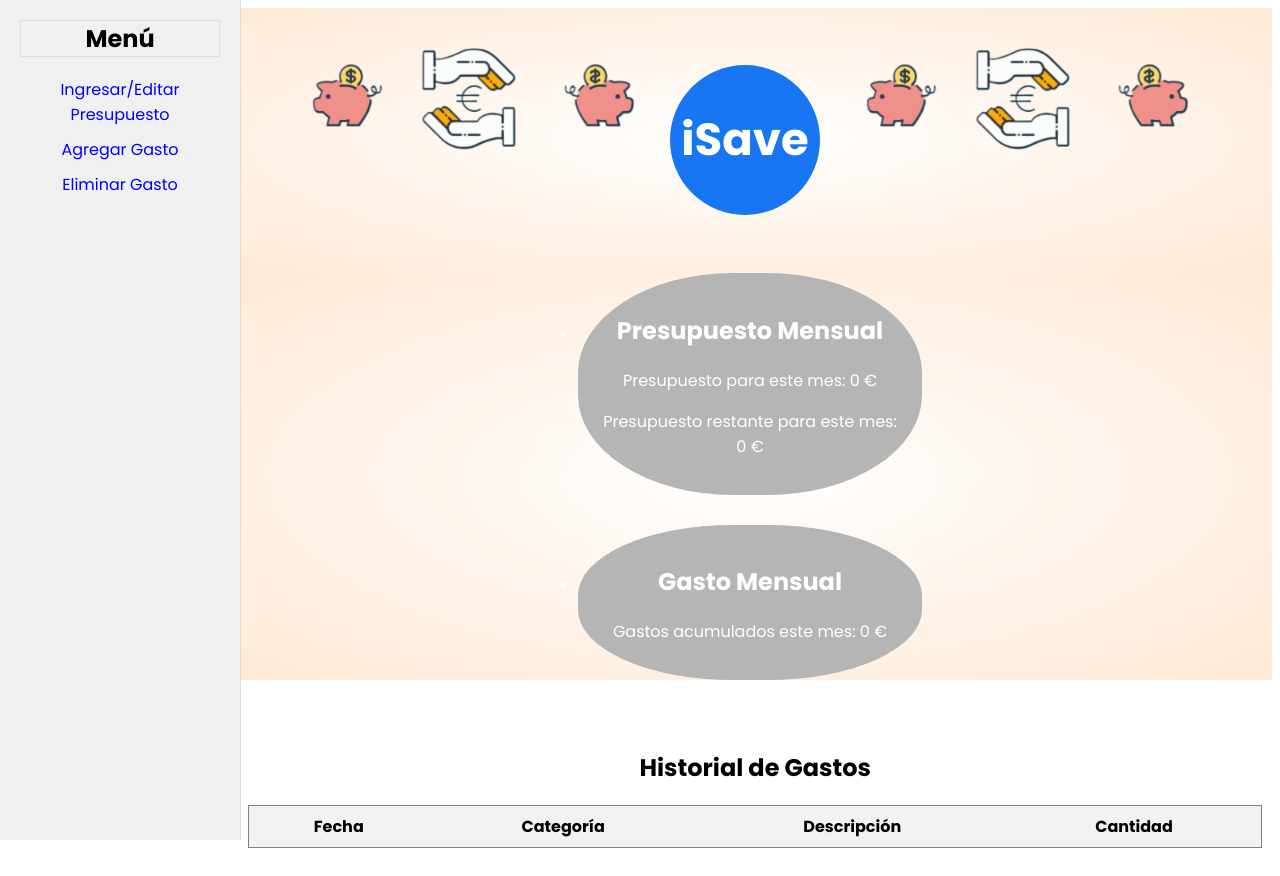
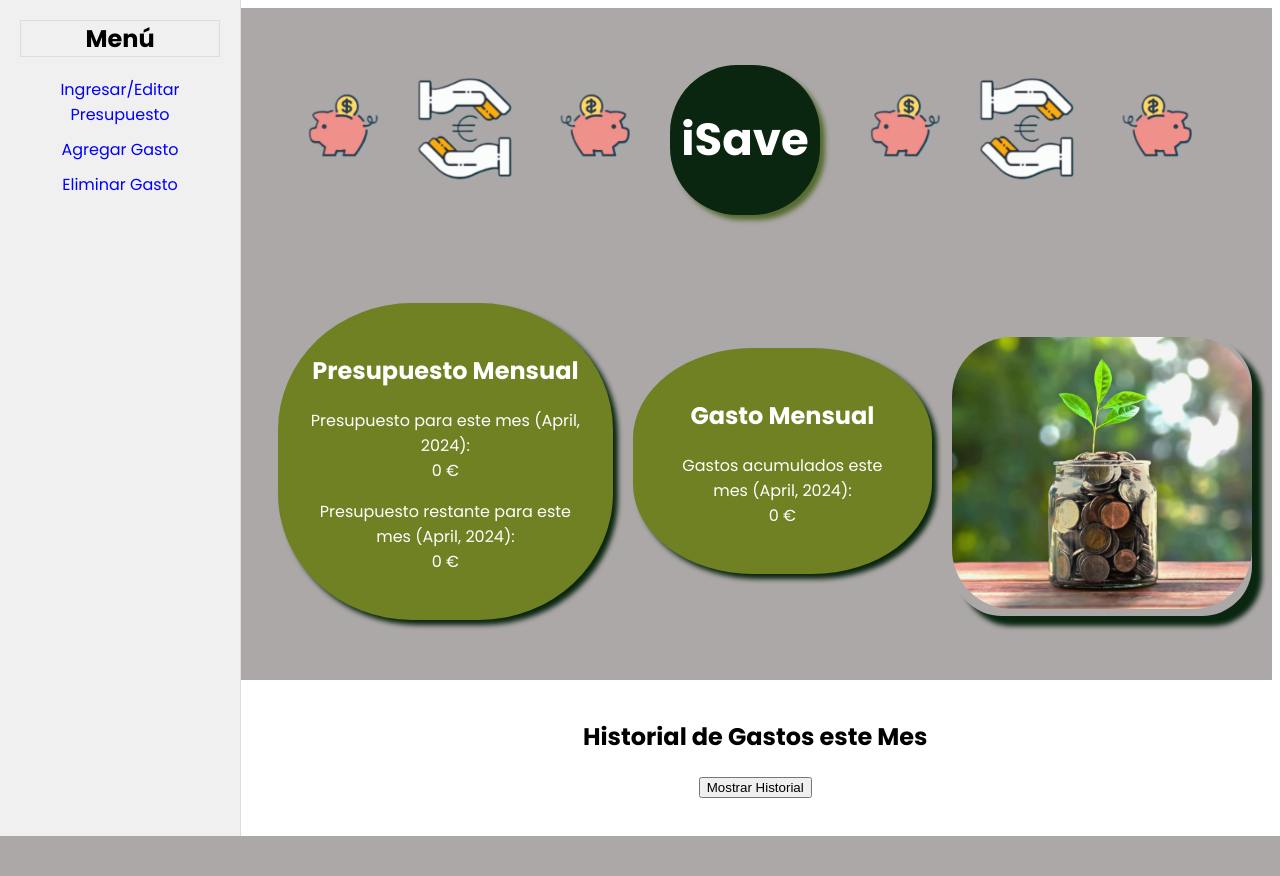
Before and after one commit to markelberg/Gestor-de-gastos-iSave-, a Django app: page /mi_gestor/home/ in a window 1280 px wide. After the commit the page ends 836 px from the top, so only its background shows below. Run offline with Django 5.2, Linux system fonts and the light colour scheme; a user stored in the database is signed in; data comes from the database, SQL or seed files in the repository; both versions use the stored data as it was after the commit; lists and menus that the app fills with data are empty.

Commit message:
more progress

```diff
--- a/mi_gestor/static/eliminar_gasto_style.css
+++ b/mi_gestor/static/eliminar_gasto_style.css
@@ -31,6 +31,7 @@ h1 {
 }
 
 form {
+    margin-top: 250px;
     display: flex;
     flex-direction: column;
 }
@@ -54,6 +55,8 @@ form button {
     color: #fff;
     border: none;
     border-radius: 4px;
+    margin-top: 20px;
+    margin-bottom: 40px;
     cursor: pointer;
     transition: background-color 0.3s ease;
 }
--- a/mi_gestor/static/home_style.css
+++ b/mi_gestor/static/home_style.css
@@ -11,7 +11,7 @@ a {
 
 .header {
     display: flex;
-    background: radial-gradient(#fff,#ffe9d6);
+    background: #aca8a8;
     padding: 20px;
     text-align: center;
     margin-left: 200px;
@@ -19,45 +19,65 @@ a {
 }
 
 .circle {
+    box-shadow: 5px 5px 5px darkolivegreen;
     width: 150px;
     height: 150px;
-  border-radius: 50%;
-  background-color: #1876f2;
+    border-radius: 45%;
+    background-color: #0a2610;
     display: flex;
     justify-content: center;
     align-items: center;
-  color: white; /* Color del texto */
+    color: white;
     font-family: 'Poppins', sans-serif;
 }
 
 .logo-left {
     flex: 1;
-    text-align: left;
-    padding-left: 40px
+    align-items: left;
+    padding-left: 30px;
+    margin-top: 30px;
+
 }
 
 .logo-right {
     flex: 1;
-    text-align: right;
-    padding-right: 30px;
+    align-items: right;
+    padding-right: 20px;
+    margin-top: 30px;
 }
 
 .subheader {
-    background: radial-gradient(#fff,#ffe9d6);
-    padding-left: 350px;
-    padding-right: 350px;
-    text-align: center;
+    display: flex;
     justify-content: space-between;
+    background: #aca8a8;
+    padding: 30px 0;
+    align-items: center;
 }
 
 .block {
-    display: list-item;
-    padding: 20px;
-    box-sizing: border-box;
-    border-radius: 45%;
-    background-color: #b5b5b5;
+    box-shadow: 5px 5px 5px #0a2610;
+    flex-grow: 1;
+    padding: 30px;
+    border-radius: 40%;
+    background-color: #6f8123;
     margin-bottom: 30px;
     color: white;
+    margin-right: 20px;
+}
+
+.block:first-child {
+    margin-left: 50px;
+}
+
+.image-front {
+    box-shadow: 10px 10px 5px #0a2610;
+    border-radius: 50px;
+    justify-content: flex-end;
+    margin-right: 20px;
+}
+
+.image-front img {
+    border-radius: 60px;
 }
 
 table {
@@ -71,6 +91,10 @@ table {
     width: 101%;
     padding: 20px;
     box-sizing: border-box;
+}
+
+#toggleButton {
+    margin-bottom: 10px;
 }
 
 th, td {
--- /dev/null
+++ b/mi_gestor/static/toggle.js
@@ -0,0 +1,14 @@
+document.addEventListener("DOMContentLoaded", function() {
+    const toggleButton = document.getElementById("toggleButton");
+    const gastosTable = document.getElementById("tabla-gastos");
+
+    toggleButton.addEventListener("click", function() {
+        if (gastosTable.style.display === "none") {
+            gastosTable.style.display = "table";
+            toggleButton.textContent = "Ocultar Historial";
+        } else {
+            gastosTable.style.display = "none";
+            toggleButton.textContent = "Mostrar Historial";
+        }
+    });
+});
--- a/mi_gestor/templates/home.html
+++ b/mi_gestor/templates/home.html
@@ -33,18 +33,22 @@
         <div class="subheader">
             <div class="block">
                 <h2 class="title2">Presupuesto Mensual</h2>
-                <p>Presupuesto para este mes: {{ presupuesto_mes_actual }} €</p>
-                <p>Presupuesto restante para este mes: {{ diferencia }} €</p>
+                <p>Presupuesto para este mes ({{ mes_actual|date:"F, Y"}}):<br>{{ presupuesto_mes_actual }} €</p>
+                <p>Presupuesto restante para este mes ({{ mes_actual|date:"F, Y" }}):<br>{{ diferencia }} €</p>
             </div>
             <div class="block">
                 <h2 class="title2">Gasto Mensual</h2>
-                <p>Gastos acumulados este mes: {{ total_mes_actual }} €</p>
+                <p>Gastos acumulados este mes ({{ mes_actual|date:"F, Y" }}):<br>{{ total_mes_actual }} €</p>
+            </div>
+            <div class="image-front">
+                <img src="{% static 'img/coins.png' %}" width="300px">
             </div>
         </div>
 
         <div class="table-container">
-            <h2 class="title2">Historial de Gastos</h2>
-            <table border="1">
+            <h2 class="title2">Historial de Gastos este Mes</h2>
+            <button id="toggleButton">Mostrar Historial</button>
+            <table id="tabla-gastos" border="1" style="display:none;">
                 <thead>
                     <tr>
                         <th>Fecha</th>
@@ -66,5 +70,8 @@
             </table>
         </div>
     </div>
+
+    <script src="{% static 'toggle.js' %}"></script>
+
 </body>
 </html>
--- a/mi_gestor/views.py
+++ b/mi_gestor/views.py
@@ -13,6 +13,7 @@ from .models import PresupuestoMensual, Categoria, GastoMensual
 
 
 def index(request):
+
     if request.method == 'POST':
         username = request.POST.get('username')
         password = request.POST.get('password')
@@ -40,27 +41,28 @@ def home(request):
     except PresupuestoMensual.DoesNotExist:
         presupuesto_mes_actual = 0
 
-    gastos_mes_actual = GastoMensual.objects.filter(usuario=request.user, fecha__month=mes_actual.month, fecha__year=mes_actual.year).aggregate(total_mes=Sum('cantidad'))
-    total_mes_actual = round(gastos_mes_actual['total_mes'], 2) if gastos_mes_actual['total_mes'] else 0
+    gastos_mes_actual = GastoMensual.objects.filter(usuario=request.user, fecha__month=mes_actual.month, fecha__year=mes_actual.year).order_by('fecha')
+    total_mes_actual = round(gastos_mes_actual.aggregate(total_mes=Sum('cantidad'))['total_mes'] or 0, 2)
 
     diferencia = presupuesto_mes_actual - total_mes_actual
 
-    gastos = GastoMensual.objects.filter(usuario=request.user).order_by('fecha')
     presupuesto_url = '/ingresar_presupuesto/'
     agregar_gasto_url = '/agregar_gasto/'
 
     return render(request, 'home.html', {
         'presupuesto_url': presupuesto_url,
         'agregar_gasto_url': agregar_gasto_url,
-        'gastos': gastos,
+        'gastos': gastos_mes_actual,
         'presupuesto_mes_actual': presupuesto_mes_actual,
         'total_mes_actual': total_mes_actual,
-        'diferencia': diferencia
+        'diferencia': diferencia,
+        'mes_actual': mes_actual
     })
 
 
 @login_required
 def ingresar_presupuesto(request):
+
     if request.method == 'POST':
         form = PresupuestoForm(request.POST)
         if form.is_valid():
@@ -79,6 +81,7 @@ def ingresar_presupuesto(request):
 
 @login_required
 def agregar_gasto(request):
+
     if request.method == 'POST':
         form = AgregarGastoForm(request.POST)
         if form.is_valid():
@@ -95,7 +98,9 @@ def agregar_gasto(request):
 
 @login_required
 def eliminar_gasto(request, gasto_id):
-    gastos = GastoMensual.objects.filter(usuario=request.user)
+
+    mes_actual = datetime.date.today().replace(day=1)
+    gastos = GastoMensual.objects.filter(usuario=request.user, fecha__month=mes_actual.month, fecha__year=mes_actual.year).order_by('fecha')
     if request.method == 'POST':
         gasto_id = request.POST.get('gasto_id')
         gasto = get_object_or_404(GastoMensual, id=gasto_id)
```
Also changed, not shown: mi_gestor/static/chart.js (added, +34 -0 lines), db.sqlite3, mi_gestor/static/img/coins.png (added), mi_gestor/templates/prueba.html (added). Lines whose indentation alone changed are shown as unchanged.
